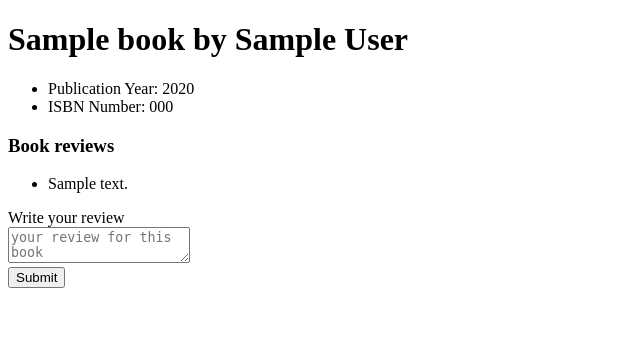
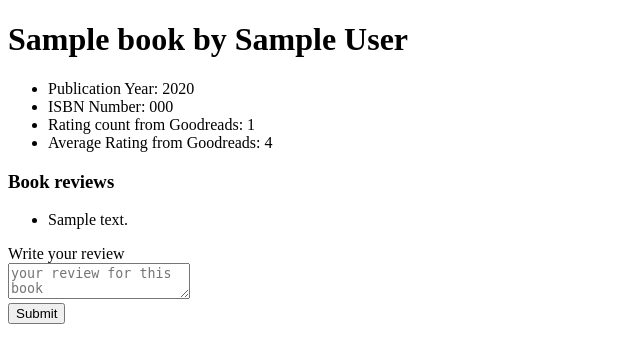
Before and after one commit to wyc1997/cs50project1, a Flask app: template templates/book.html in a window 1280 px wide. Shown: the top 363 px of the page, without its empty margins (0-640 px from the left). Run offline with Flask 2, Linux system fonts and the light colour scheme; the template is opened without the code that fills it: most values are stand-ins (such as "Sample title", 1, 10 or a date in 2020); some libraries are stand-ins or nearby versions.

Commit message:
completed /api/isbn, added goodreads rating to book page

```diff
--- a/application.py
+++ b/application.py
@@ -1,6 +1,7 @@
 import os
+import requests
 
-from flask import Flask, session, render_template, request
+from flask import Flask, session, render_template, request, jsonify
 from flask_session import Session
 from sqlalchemy import create_engine
 from sqlalchemy.orm import scoped_session, sessionmaker
@@ -80,8 +81,26 @@ def result():
 def book(book_id):
     bk = db.execute("SELECT * FROM books WHERE isbn=:isbn", {"isbn": book_id}).fetchone()
     new_rv = request.form.get("new_rv")
+    res = requests.get("https://www.goodreads.com/book/review_counts.json", params={"key": "hv1zdwHySHnjlV2RDf2Q", "isbns":bk.isbn}).json()["books"][0]
     if new_rv != ('' or None):
         db.execute("INSERT INTO reviews (isbn, review) VALUES (:isbn, :review)", {"isbn": book_id, "review": new_rv})
         db.commit()
     rvs = db.execute("SELECT * FROM reviews WHERE isbn=:isbn", {"isbn": book_id}).fetchall()
-    return render_template("book.html", book = bk, rvs = rvs)
+    return render_template("book.html", book = bk, rvs = rvs, res = res)
+
+@app.route("/api/<string:isbn>")
+def api(isbn):
+    rs = db.execute("SELECT * FROM books WHERE isbn=:isbn", {"isbn": isbn})
+    if rs.rowcount == 0:
+        return render_template("error.html", message="book not found")
+
+    result = {}
+    bk = rs.fetchall()[0]
+    res = requests.get("https://www.goodreads.com/book/review_counts.json", params={"key": "hv1zdwHySHnjlV2RDf2Q", "isbns":bk.isbn}).json()["books"][0]
+    result["title"] = bk.title
+    result["author"] = bk.author
+    result["year"] = bk.year
+    result["isbn"] = bk.isbn
+    result["reviews_count"] = res["reviews_count"]
+    result["average_score"] = res["average_rating"]
+    return jsonify(result)
--- a/templates/book.html
+++ b/templates/book.html
@@ -10,6 +10,8 @@ details
     <ul>
         <li>Publication Year: {{ book.year }}</li>
         <li>ISBN Number: {{ book.isbn }}</li>
+        <li>Rating count from Goodreads: {{ res["ratings_count"] }}</li>
+        <li>Average Rating from Goodreads: {{ res["average_rating"] }}</li>
     </ul>
 </div>
 
```
